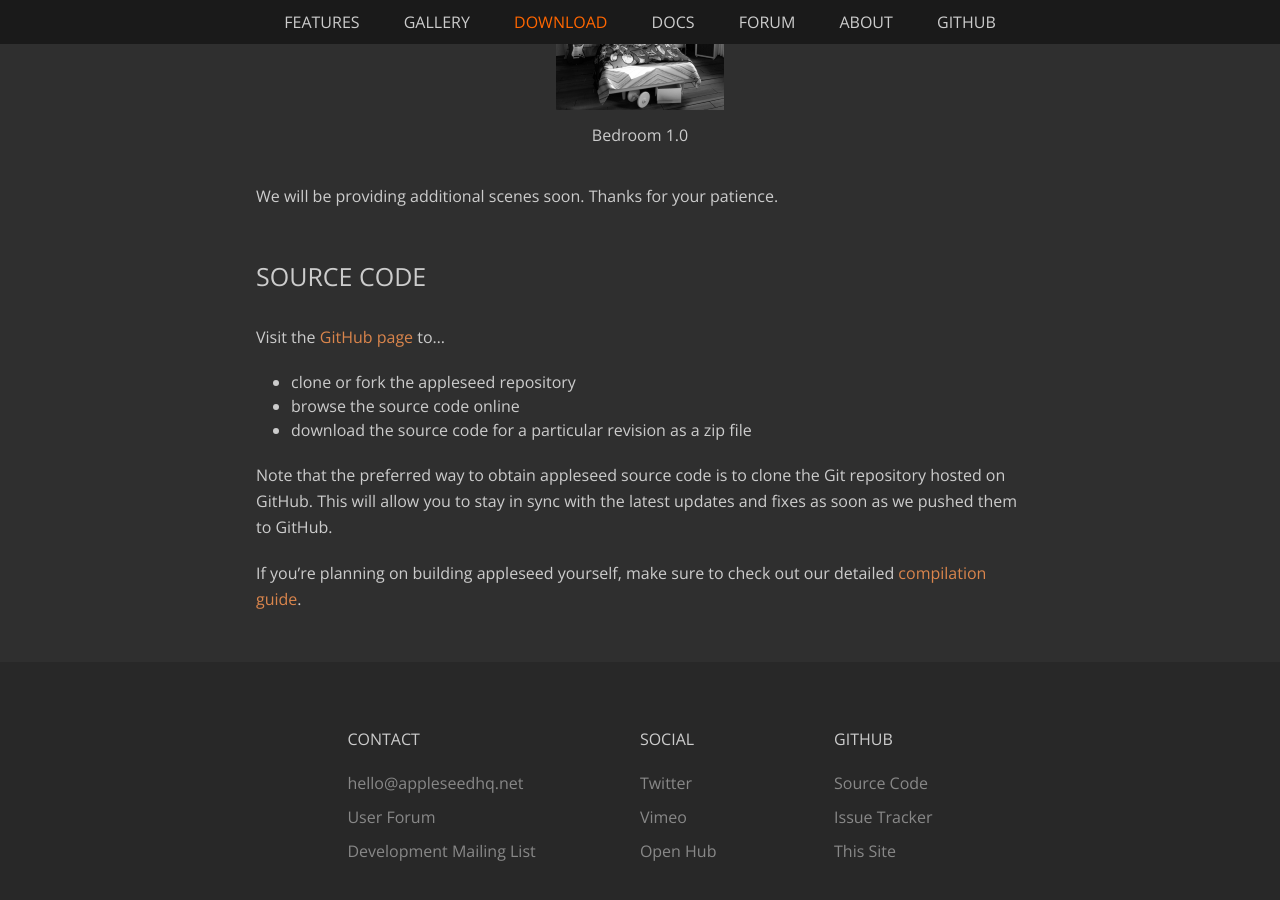
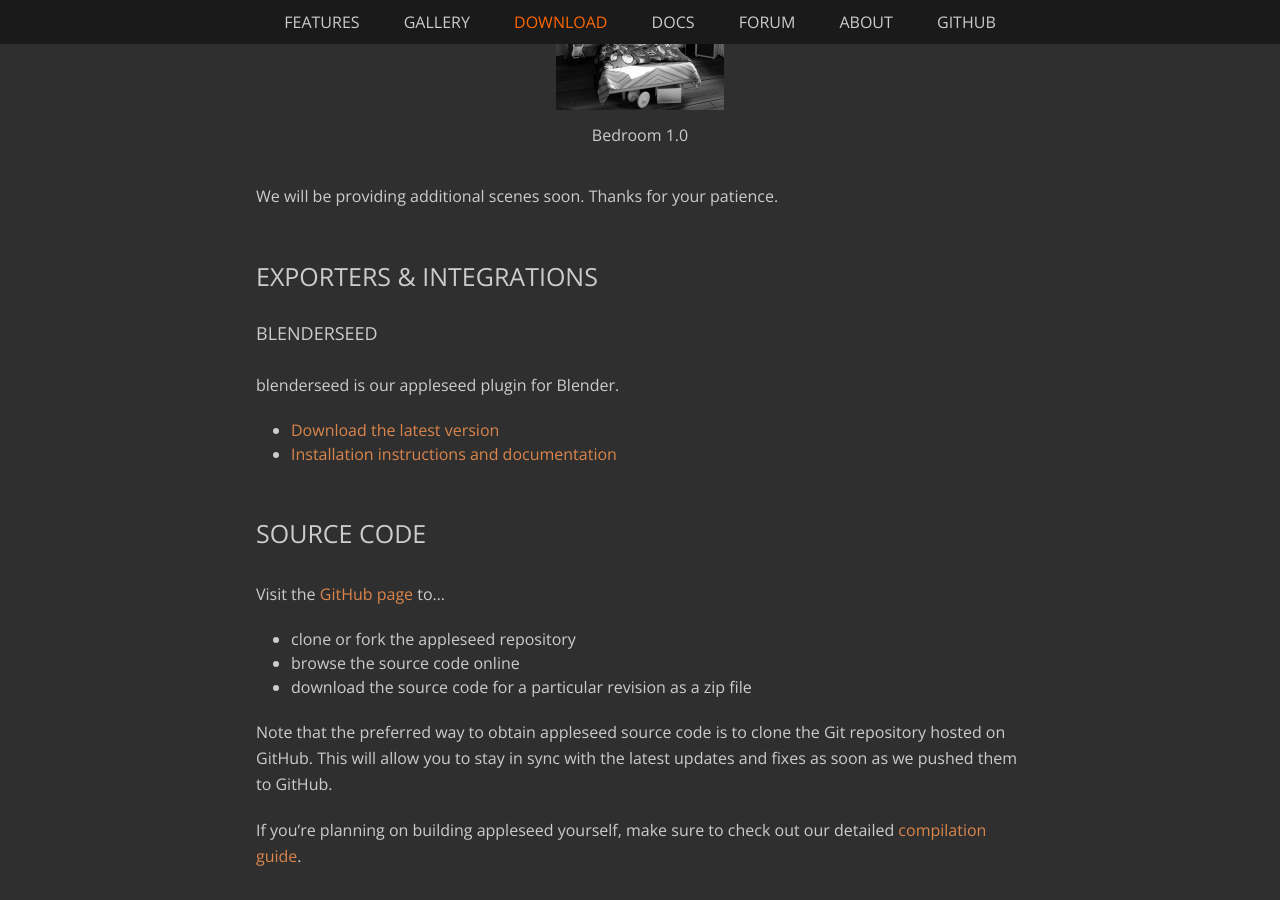
Before and after one commit to appleseedhq/appleseedhq.github.io, a Jekyll site: the page built from download.md, in a window 1280 px wide and 900 px high, scrolled down 1427 px. Built offline with Jekyll 4.4.1, drawn with Linux system fonts in a browser that asks for light colours; nearby versions of some CDN libraries.

Commit message:
added blenderseed links to download page.

```diff
--- a/download.md
+++ b/download.md
@@ -50,6 +50,15 @@ Follow us on [Twitter](https://twitter.com/appleseedhq) to get notified of new r
 
 We will be providing additional scenes soon. Thanks for your patience.
 
+## Exporters & Integrations
+
+### blenderseed
+
+blenderseed is our appleseed plugin for Blender.
+
+- [Download the latest version](https://github.com/appleseedhq/blenderseed/releases/latest)
+- [Installation instructions and documentation](https://github.com/appleseedhq/blenderseed/wiki)
+
 ## Source Code
 
 Visit the [GitHub page](https://github.com/appleseedhq/appleseed) to&hellip;
```
